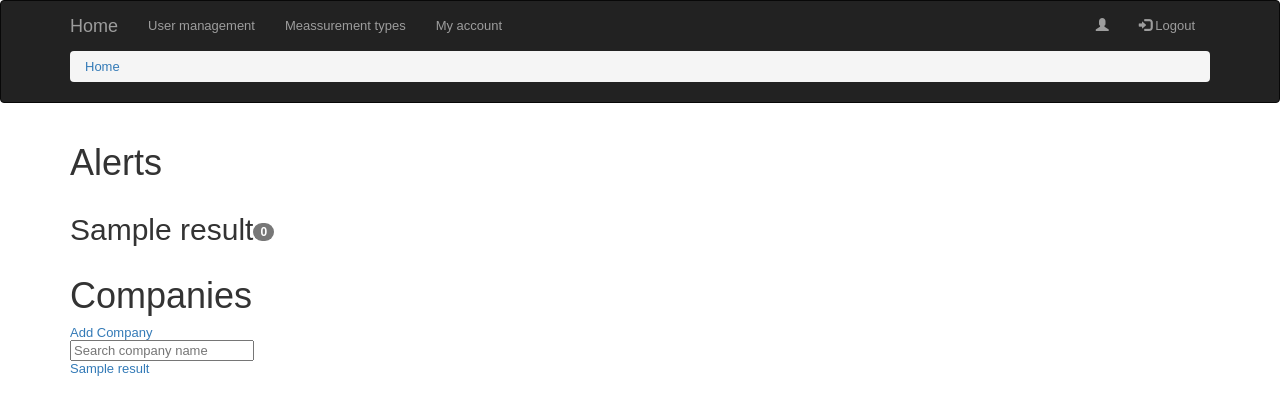
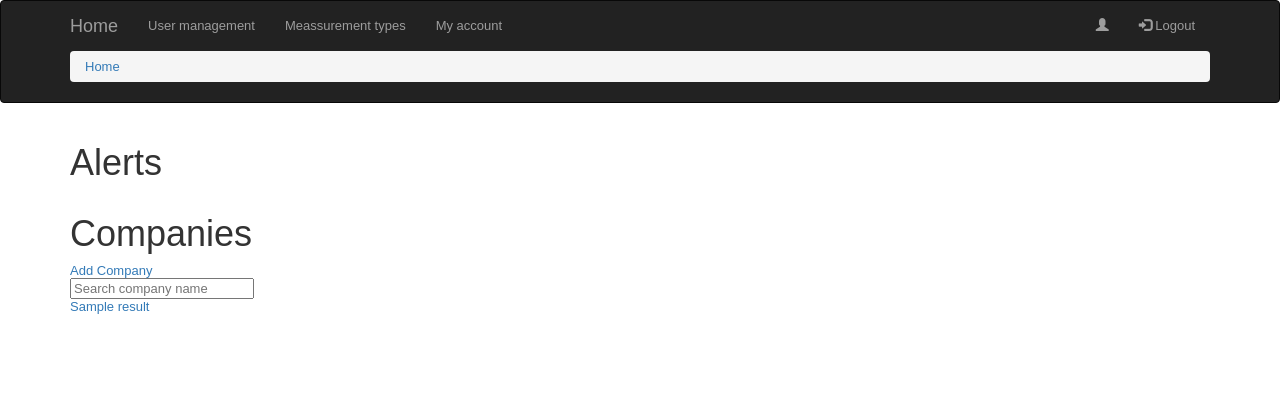
Before and after one commit to deVinnnie/python-sensor-server, a Django app: template webservice/data/templates/data/company-list.html in a window 1280 px wide. Shown: the top 415 px of the page. Run offline with Django 3.2, Linux system fonts and the light colour scheme; the template is opened without the code that fills it: most values are stand-ins (such as "Sample title", 1, 10 or a date in 2020); some libraries are stand-ins or nearby versions.

Commit message:
Only Show Companies with Alerts.

```diff
--- a/webservice/data/templates/data/company-list.html
+++ b/webservice/data/templates/data/company-list.html
@@ -8,10 +8,11 @@
 {% block content %}
 <h1>Alerts</h1>
 <div class="row">
-    <div class="col-md-10">
-        <!-- TODO: Only Show Companies with Alerts.-->
+    <div class="col-md-12">
         {% for c in results %}
-            <h2>{{ c.name }}<span class="badge">{{ c.alerts|length }}</span></h2>
+            {% if c.alerts %}
+                <h2>{{ c.name }}<span class="badge">{{ c.alerts|length }}</span></h2>
+            {% endif %}
             {% for alert in c.alerts %}
                 {% if alert.archived %}
 
```
